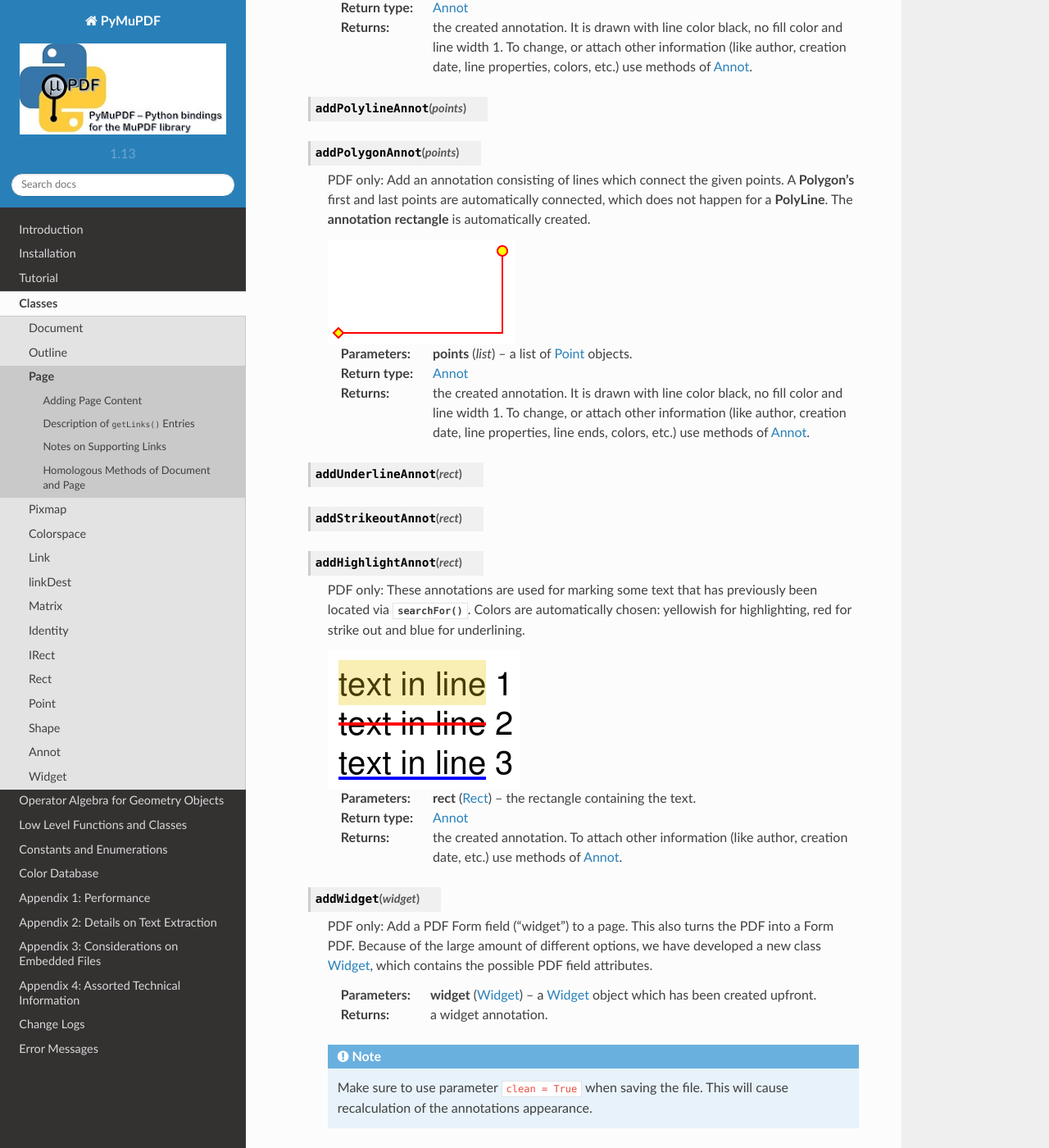
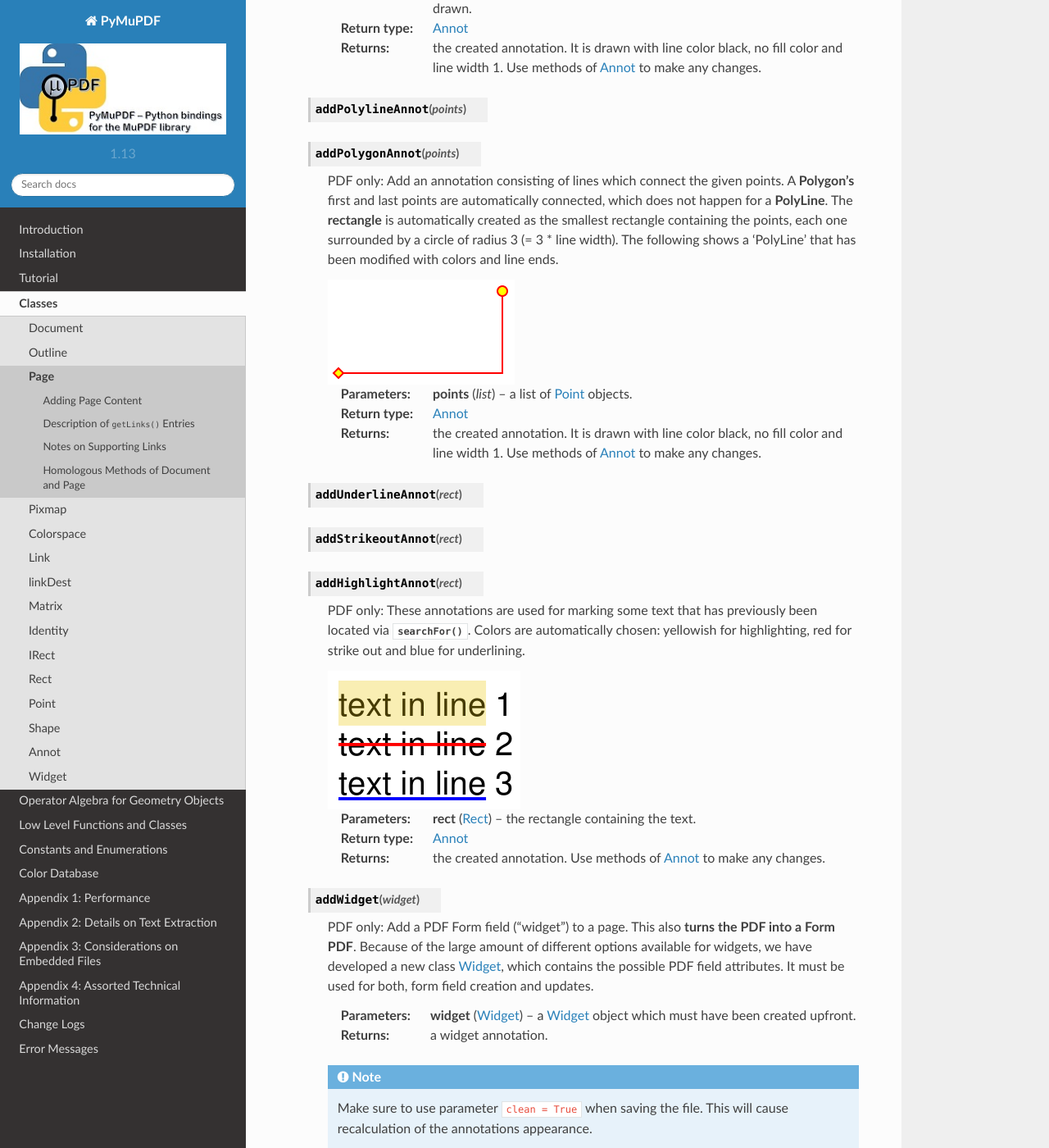
Before and after one commit to pymupdf/PyMuPDF-Optional-Material, a Sphinx documentation site: the page built from docs/page.rst, in a window 1280 px wide and 1400 px high, scrolled down 4687 px. Shown: the whole window at 82% size. Built offline with Sphinx 7.4.7 and the Read the Docs theme 2.0.0, drawn with Linux system fonts in a browser that asks for light colours; some of the changed text lies outside the part shown.

Commit message:
Update documentation

```diff
--- a/docs/app4.rst
+++ b/docs/app4.rst
@@ -84,9 +84,9 @@ When you use one of PyMuPDF's objects or methods, this will result in excution o
 
 Because SWIG goes a long way to keep the Python and the C level in sync, everything works fine, if a certain set of rules is being strictly followed. For example: **never access** a :ref:`Page` object, after you have closed (or deleted or set to ``None``) the owning :ref:`Document`. Or, less obvious: **never access** a page or any of its children (links or annotations) after you have executed one of the document methods ``select()``, ``deletePage()``, ``insertPage()`` ... and more.
 
-But just no longer accessing invalidated objects is actually not enough: They should rather be actively deleted entirely, to also free C-level resources.
+But just no longer accessing invalidated objects is actually not enough: They should rather be actively deleted entirely, to also free C-level resources (meaning allocated memory).
 
-The reason for these rules lies in the fact that there is a hierachical 2-level one-to-many relationship between a document and its pages and between a page and its links and annotations. To maintain a consistent situation, any of the above actions must lead to a complete reset - in **Python and, synchronously, in C**.
+The reason for these rules lies in the fact that there is a hierachical 2-level one-to-many relationship between a document and its pages and also between a page and its links / annotations. To maintain a consistent situation, any of the above actions must lead to a complete reset - in **Python and, synchronously, in C**.
 
 SWIG cannot know about this and consequently does not do it.
 
--- a/docs/page.rst
+++ b/docs/page.rst
@@ -101,7 +101,7 @@ This is available for PDF documents only. There are basically two groups of meth
       :arg str text: the commentary text. This will be shown on double clicking the icon. This text may contain any unicode (in contrast to :meth:`addFreetextAnnot`).
 
       :rtype: :ref:`Annot`
-      :returns: the created annotation. To attach other information (like author, creation date, etc.) use methods of :ref:`Annot`.
+      :returns: the created annotation. Use methods of :ref:`Annot` to make any changes.
 
    .. method:: addFreetextAnnot(point, text, fontsize = 11, color = (0, 0, 0))
 
@@ -117,24 +117,24 @@ This is available for PDF documents only. There are basically two groups of meth
       :arg sequ color: RGB float color triple for text color. Default is black.
 
       :rtype: :ref:`Annot`
-      :returns: the created annotation. To attach other information (like author, creation date, etc.) use methods of :ref:`Annot`.
+      :returns: the created annotation. Use methods of :ref:`Annot` to make any changes.
 
    .. method:: addFileAnnot(pos, buffer, filename, ufilename = None, desc = None)
 
-      PDF only: Add a file attachment annotation.
+      PDF only: Add a file attachment annotation with a "PushPin" icon at the specified location.
 
       .. image:: img-pushpin.png
 
-      :arg pos: the top-left point of a 20 x 30 rectangle cpntaining the "PushPin" icon.
+      :arg pos: the top-left point of a 20 x 30 rectangle containing the "PushPin" icon.
       :type pos: :ref:`Point`
 
-      :arg bytes/bytearray buffer: the file content.
-      :arg str filename: the filename (required).
+      :arg bytes/bytearray buffer: the data to be stored (actual file content, calculated data, etc.).
+      :arg str filename: the filename.
       :arg str ufilename: the optional PDF unicode filename. Defaults to filename.
       :arg str desc: an optional description of the file. Defaults to filename.
 
       :rtype: :ref:`Annot`
-      :returns: the created annotation. To change, or add information (like author, creation date, etc.) use methods of :ref:`Annot`.
+      :returns: the created annotation. Use methods of :ref:`Annot` to make any changes.
 
    .. method:: addLineAnnot(p1, p2)
 
@@ -147,7 +147,7 @@ This is available for PDF documents only. There are basically two groups of meth
       :type p2: :ref:`Point`
 
       :rtype: :ref:`Annot`
-      :returns: the created annotation. It is drawn with line color black and line width 1. To change, or attach other information (like author, creation date, line properties, colors, line ends, etc.) use methods of :ref:`Annot`. The **annotation rectangle** is automatically created.
+      :returns: the created annotation. It is drawn with line color black and line width 1. To change, or attach other information (like author, creation date, line properties, colors, line ends, etc.) use methods of :ref:`Annot`. The **rectangle** is automatically created to contain both points, each one surrounded by a circle of radius 3 (= 3 * line width) to make room for any line end symbols. Use methods of :ref:`Annot` to make any changes.
 
    .. method:: addRectAnnot(rect)
 
@@ -159,20 +159,20 @@ This is available for PDF documents only. There are basically two groups of meth
       :type rect: :ref:`Rect`
 
       :rtype: :ref:`Annot`
-      :returns: the created annotation. It is drawn with line color black, no fill color and line width 1. To change, or attach other information (like author, creation date, line properties, colors, etc.) use methods of :ref:`Annot`.
+      :returns: the created annotation. It is drawn with line color black, no fill color and line width 1. Use methods of :ref:`Annot` to make any changes.
 
    .. method:: addPolylineAnnot(points)
 
    .. method:: addPolygonAnnot(points)
 
-      PDF only: Add an annotation consisting of lines which connect the given points. A **Polygon's** first and last points are automatically connected, which does not happen for a **PolyLine**. The **annotation rectangle** is automatically created.
+      PDF only: Add an annotation consisting of lines which connect the given points. A **Polygon's** first and last points are automatically connected, which does not happen for a **PolyLine**. The **rectangle** is automatically created as the smallest rectangle containing the points, each one surrounded by a circle of radius 3 (= 3 * line width). The following shows a 'PolyLine' that has been modified with colors and line ends.
 
       .. image:: img-polyline.png
 
       :arg list points: a list of :ref:`Point` objects.
 
       :rtype: :ref:`Annot`
-      :returns: the created annotation. It is drawn with line color black, no fill color and line width 1. To change, or attach other information (like author, creation date, line properties, line ends, colors, etc.) use methods of :ref:`Annot`.
+      :returns: the created annotation. It is drawn with line color black, no fill color and line width 1. Use methods of :ref:`Annot` to make any changes.
 
    .. method:: addUnderlineAnnot(rect)
 
@@ -188,13 +188,13 @@ This is available for PDF documents only. There are basically two groups of meth
       :type rect: :ref:`Rect`
 
       :rtype: :ref:`Annot`
-      :returns: the created annotation. To attach other information (like author, creation date, etc.) use methods of :ref:`Annot`.
+      :returns: the created annotation. Use methods of :ref:`Annot` to make any changes.
 
    .. method:: addWidget(widget)
 
-      PDF only: Add a PDF Form field ("widget") to a page. This also turns the PDF into a Form PDF. Because of the large amount of different options, we have developed a new class :ref:`Widget`, which contains the possible PDF field attributes.
+      PDF only: Add a PDF Form field ("widget") to a page. This also **turns the PDF into a Form PDF**. Because of the large amount of different options available for widgets, we have developed a new class :ref:`Widget`, which contains the possible PDF field attributes. It must be used for both, form field creation and updates.
 
-      :arg widget: a :ref:`Widget` object which has been created upfront.
+      :arg widget: a :ref:`Widget` object which must have been created upfront.
       :type widget: :ref:`Widget`
 
       :returns: a widget annotation.
@@ -613,6 +613,6 @@ The page number ``pno`` is 0-based and can be any negative or positive number ``
 
 **Technical Side Note:**
 
-Most document methods (left column) exist for convenience reasons, and are just wrappers: ``Document[pno].<method>``. So they load and discard the page on each execution.
+Most document methods (left column) exist for convenience reasons, and are just wrappers for: ``Document[pno].<page method>``. So they **load and discard the page** on each execution.
 
-However, the first two methods work differently. They only need a page's object definition statement - the page need not be loaded. So e.g. :meth:`Page.getFontList` is a wrapper the other way round: ``Page.parent.getPageFontList(Page.number)``.
+However, the first two methods work differently. They only need a page's object definition statement - the page itself will not be loaded. So e.g. :meth:`Page.getFontList` is a wrapper the other way round and defined as follows: ``page.getFontList == page.parent.getPageFontList(page.number)``.
```
Also changed, not shown: other parts of docs/page.rst (+1 -1 lines), docs/annot.rst (+22 -15 lines), docs/functions.rst (+4 -4 lines), docs/installation.rst (+11 -11 lines), docs/img-opacity.jpg (added), docs/img-opacity.png (added), 1 other file.
